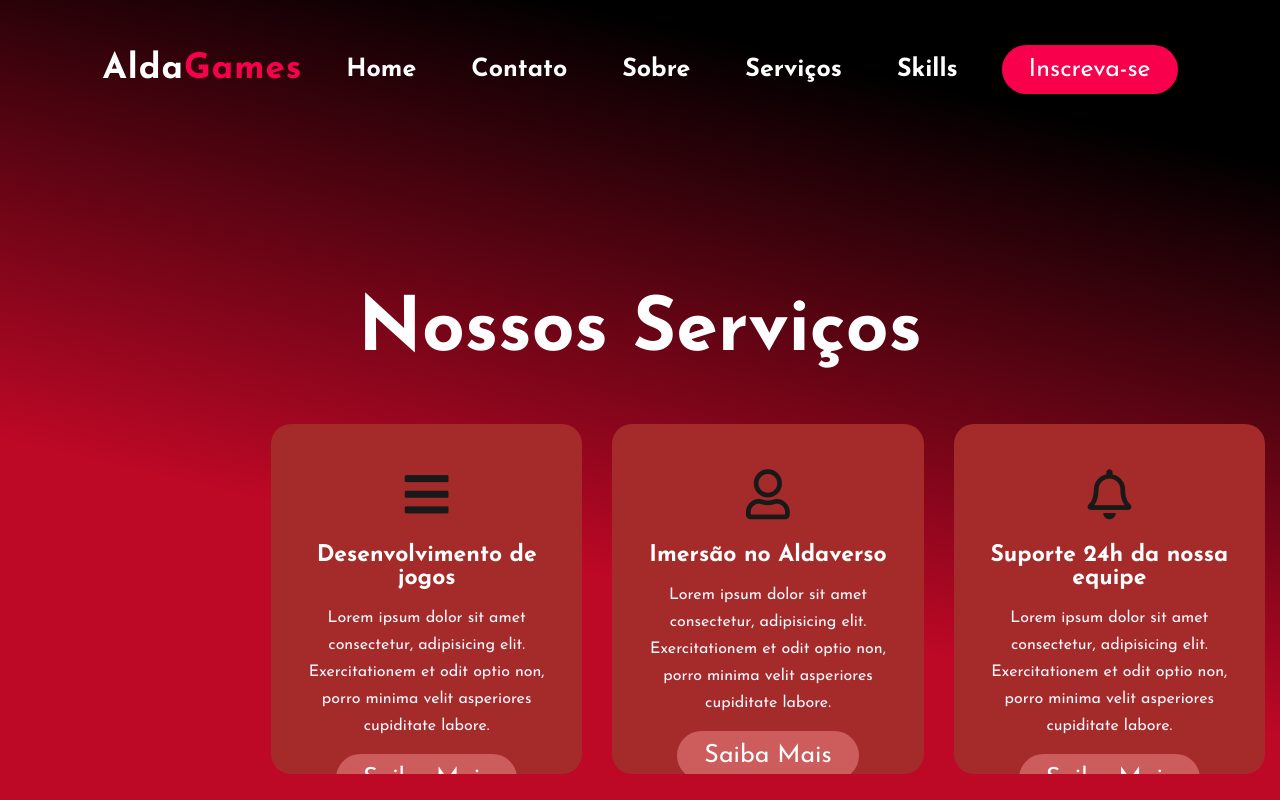
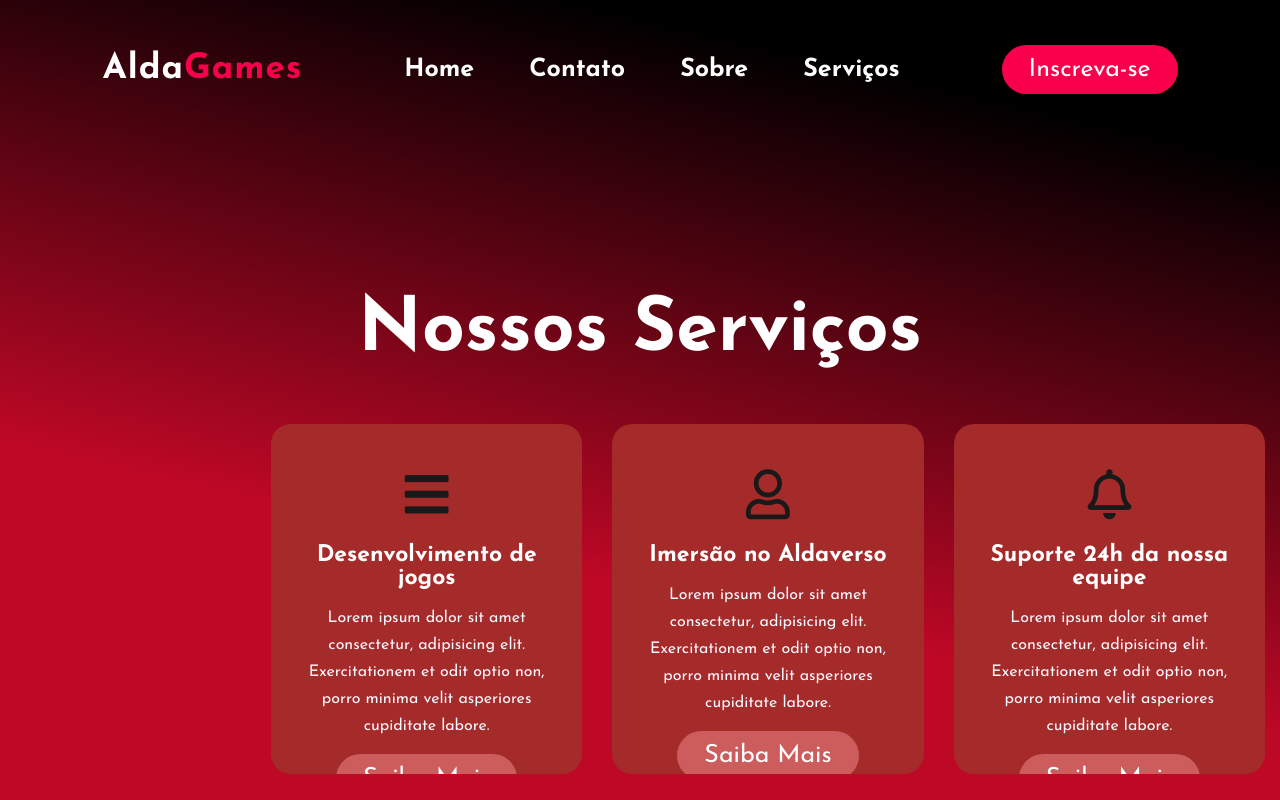
Before and after one commit to AldairSoares/fundamentos-web, a plain HTML site: page services.html in a window 1280 px wide. Drawn offline with Linux system fonts and the light colour scheme.

Commit message:
modificação de menu em services

```diff
--- a/services.html
+++ b/services.html
@@ -35,9 +35,6 @@
                 </li>
                 <li>
                     <a href="/services.html">Serviços</a>
-                </li>
-                <li>
-                    <a href="#">Skills</a>
                 </li>
             </ul>
             <a href="#" class="btn">Inscreva-se</a>
```
